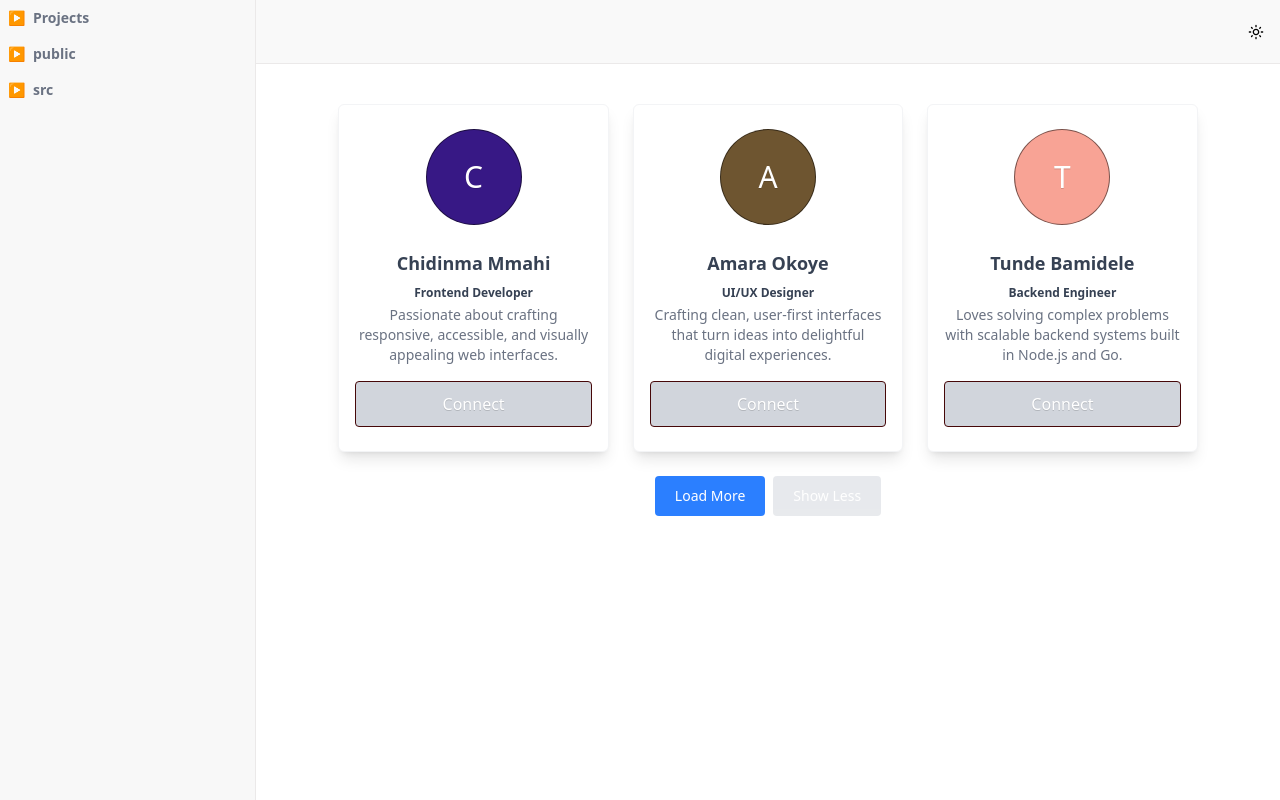
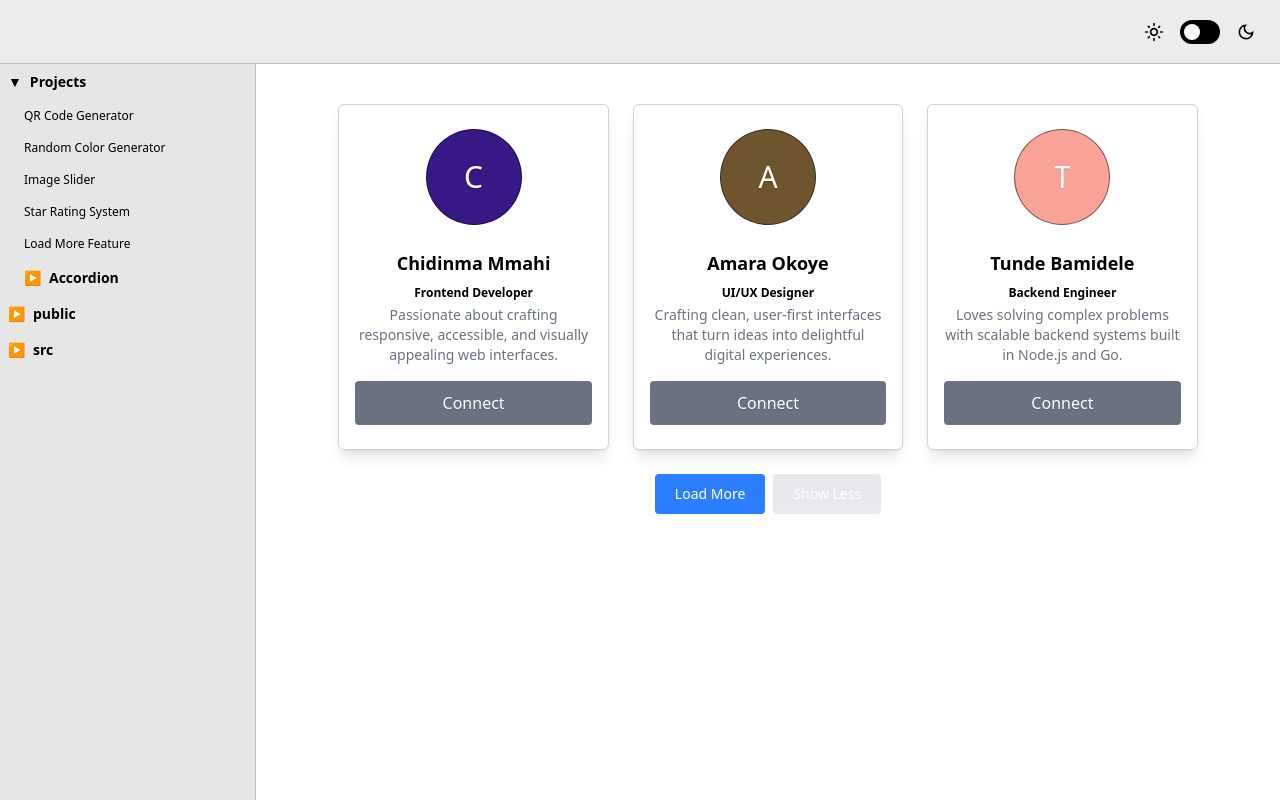
Before and after one commit to ChidinmaMmahi/Recursive-menu-feature, a React (Vite) app: page /LoadMoreFeature in a window 1280 px wide. Built offline with nearby package versions, Linux system fonts and the light colour scheme.

Commit message:
touch up on ui

```diff
--- a/src/App.tsx
+++ b/src/App.tsx
@@ -6,23 +6,24 @@ import ProjectRouter from "./routes/ProjectRouter";
 import { useTheme } from "./shared/useTheme";
 
 function App() {
-  const { darkMode, toggleTheme } = useTheme();
+  const { darkMode, toggleTheme, toggleDark, toggleLight } = useTheme();
   const sideBarWidth = "20%";
   return (
     <Router>
       <div
-        className={`hidden md:block bg-secondary fixed top-0 bottom-0 left-0 border-r border-primary overflow-y-scroll`}
+        className={`hidden md:block bg-secondary fixed top-16 bottom-0 left-0 border-r border-primary overflow-y-scroll`}
         style={{ width: sideBarWidth }}
       >
         {menu.map((item, idx) => (
           <RecursiveMenu key={idx} item={item} />
         ))}
       </div>
-      <div className={`md:ml-[20%] md:w-[80%] text-primary`}>
-        <div className={`fixed top-0 right-0 left-0 md:left-[20%]`}>
-          <Header toggleTheme={toggleTheme} darkMode={darkMode} />
+
+      <div className={`text-primary`}>
+        <div className={`fixed top-0 right-0 left-0`}>
+          <Header toggleTheme={toggleTheme} toggleDark={toggleDark} toggleLight={toggleLight} darkMode={darkMode} />
         </div>
-        <div className="mt-16 py-10 px-2">
+        <div className="md:ml-[20%] md:w-[80%]  mt-16 py-10 px-2">
           <ProjectRouter />
         </div>
       </div>
--- a/src/component/Header.tsx
+++ b/src/component/Header.tsx
@@ -1,19 +1,51 @@
-import { MdOutlineLightMode } from "react-icons/md";
+import { MdOutlineLightMode, MdOutlineDarkMode } from "react-icons/md";
+
+// const themeIcon = (theme, toggleLight) => {
+//   return (
+//     <div className="hover:bg-gray-500/20 cursor-pointer p-2 rounded-full"
+//       onClick={toggleLight}>
+//         <MdOutlineLightMode
+//           className="text-primary text-xl "
+//           style={{ color: theme }}
+//         />
+//       </div>
+//   )
+// }
 
 const Header = ({
   toggleTheme,
+  toggleLight,
+  toggleDark,
   darkMode,
 }: {
   toggleTheme: () => void;
+  toggleLight: () => void;
+  toggleDark: () => void;
   darkMode: boolean;
 }) => {
+  const theme = darkMode ? "white" : "black";
+
   return (
-    <div className=" bg-primary-2 backdrop-blur-sm border-b border-primary h-16 flex items-center justify-end px-4">
-      <MdOutlineLightMode
-        className="text-primary"
-        onClick={toggleTheme}
-        style={{ color: darkMode ? "white" : "black" }}
-      />
+    <div className=" bg-header backdrop-blur-sm border-b border-primary h-16 flex items-center justify-end px-4 space-x-2">
+      <div className="hover:bg-gray-500/20 cursor-pointer p-2 rounded-full"
+      onClick={toggleLight}>
+        <MdOutlineLightMode
+          className="text-primary text-xl "
+          style={{ color: theme }}
+        />
+      </div>
+      <div className="w-10 h-6 p-1 rounded-full relative cursor-pointer hover:opacity-70" onClick={toggleTheme}
+      style={{ backgroundColor: theme }}>
+        {darkMode ? <div className="bg-black size-4 rounded-full absolute right-1" /> : <div className="bg-white size-4 rounded-full absolute left-1" />}
+      </div>
+      <div className="hover:bg-gray-500/20 cursor-pointer p-2 rounded-full"
+      onClick={toggleDark}>
+        <MdOutlineDarkMode
+          onClick={toggleDark}
+          className="text-primary text-xl"
+          style={{ color: theme }}
+        />
+      </div>
     </div>
   );
 };
--- a/src/component/NotFoundPage.tsx
+++ b/src/component/NotFoundPage.tsx
@@ -4,7 +4,7 @@ const NotFoundPage = () => {
   return (
     <div className="mx-auto max-w-md text-center">
       <img src={notFound} alt="404" className="mb-4" />
-      <p className="text-2xl text-green-700 font-bold">Ooops! Page Not Found</p>
+      <p className="text-2xl text-red-800 font-bold">Ooops! Page Not Found</p>
       <p className="text-sm text-gray-500 mb-4">
         The page you are looking for does not exist.
       </p>
--- a/src/component/RecursiveMenu/index.tsx
+++ b/src/component/RecursiveMenu/index.tsx
@@ -1,4 +1,4 @@
-import { useState } from "react";
+import { useEffect, useState } from "react";
 import { useNavigate } from "react-router-dom";
 
 type MenuItemProps = {
@@ -13,6 +13,12 @@ type MenuItemProps = {
 const MenuItem = ({ item }: MenuItemProps) => {
   const [isOpen, setIsOpen] = useState(false);
   const navigate = useNavigate();
+
+  useEffect(() => {
+    if (item.label === "Projects") {
+      setIsOpen(true);
+    }
+  }, [item.label]);
 
   const handleClick = () => {
     if (!item.children || item.children.length === 0) {
@@ -29,14 +35,14 @@ const MenuItem = ({ item }: MenuItemProps) => {
   const hasChildren = item.children && item.children.length > 0;
 
   return (
-    <aside className="">
+    <aside>
       <div
         onClick={handleClick}
         className={`${
           hasChildren
-            ? "font-semibold text-gray-500 text-sm"
-            : "text-gray-400 text-xs"
-        } cursor-pointer p-2 hover:text-[#666666]`}
+            ? "font-semibold text-sm"
+            : "text-xs"
+        } } cursor-pointer p-2 text-sidebar`}
       >
         <div className="flex items-center gap-2">
           {hasChildren && (isOpen ? "▼" : "▶")}
@@ -45,9 +51,9 @@ const MenuItem = ({ item }: MenuItemProps) => {
       </div>
 
       {isOpen && hasChildren && (
-        <div className="ml-4">
+        <div className="pl-4">
           {item.children?.map((child, idx) => (
-            <MenuItem key={idx} item={child} />
+            <MenuItem key={idx} item={child}/>
           ))}
         </div>
       )}
--- a/src/index.css
+++ b/src/index.css
@@ -1,29 +1,57 @@
 @import "tailwindcss";
 
 :root {
+  /* general */
   --bg-primary: #ffffff;
-  --bg-primary-2: #f8f8f8cd;
-  --bg-secondary: #f8f8f8;
-  --border-primary: #ebe9e9;
+  --bg-header: #e6e6e6bb;
+  --bg-secondary: #e6e6e6;
+  --border-primary: #c1c1c1;
   --text-primary: #000000;
-  --text-secondary: #666666;
+  --text-secondary: #141313;
+
+  /* Accordion */
+  --bg-accordion-card: #3434347f;
+  --border-accordion-card: #787878;
+
+  /* Load More */
+  --bg-loadmore-card: #ffffff;
+  --border-loadmore-card: #d2d2d2;
+
+  /* SideBar */
+  --text-sidebar: #000000;
+  --text-sidebar-hover: #f92d2d;
+  --bg-sidebar-hover: #76747432;
 }
 
 .dark {
+  /* general */
   --bg-primary: #111827f2;
-  --bg-primary-2: #111827e6;
+  --bg-header: #111827e6;
   --border-primary: black;
   --bg-secondary: #111827;
-  --text-primary: #ffffff;
+  --text-primary: #ffffffd7;
   --text-secondary: #cccccc;
+
+  /* Accordion */
+  --bg-accordion-card: #ffffff15;
+  --border-accordion-card: black;
+
+  /* Load More */
+  --bg-loadmore-card: #ffffff15;
+  --border-loadmore-card: black;
+
+   /* SideBar */
+   --text-sidebar: #dddddd;
+   --text-sidebar-hover: #f92d2d;
+   --bg-sidebar-hover: #b6b6b632;
 }
 
 .bg-primary {
   background-color: var(--bg-primary);
 }
 
-.bg-primary-2 {
-  background-color: var(--bg-primary-2);
+.bg-header {
+  background-color: var(--bg-header);
 }
 
 .border-primary {
@@ -41,3 +69,28 @@
 .text-secondary {
   color: var(--text-secondary);
 }
+
+.bg-accordion-card {
+  background-color: var(--bg-accordion-card);
+}
+
+.border-accordion-card {
+  border-color: var(--border-accordion-card);
+}
+
+.bg-loadmore-card {
+  background-color: var(--bg-loadmore-card);
+}
+
+.border-loadmore-card {
+  border-color: var(--border-loadmore-card);
+}
+
+.text-sidebar {
+  color: var(--text-sidebar);
+}
+
+.text-sidebar:hover{
+  color: var(--text-sidebar-hover);
+  background-color: var(--bg-sidebar-hover);
+}
--- a/src/projects/Accordion/AccordionProto/AcordionProto.css
+++ b/src/projects/Accordion/AccordionProto/AcordionProto.css
@@ -3,18 +3,12 @@
   max-width: 500px;
   padding: 5px 20px 10px;
   border-radius: 5px;
-  border: 1px solid #f5f5f5b8;
-  background-color: #ffffff15;
 }
 
 .accordion-head {
   display: flex;
   justify-content: space-between;
   align-items: center;
-}
-
-.accordion-head h3 {
-  color: rgb(242, 242, 242);
 }
 
 .accordion-details {
@@ -35,7 +29,7 @@
 }
 
 .error-container p {
-  color: #7b0202;
+  color: #f92d2db3;
   margin-bottom: 10px;
 }
 
--- a/src/projects/Accordion/AccordionProto/index.tsx
+++ b/src/projects/Accordion/AccordionProto/index.tsx
@@ -72,7 +72,7 @@ export const Accordion = () => {
     >
       {facts.slice(0, 6).map((fact, idx) => (
         <article
-          className="accordion-card"
+          className="accordion-card bg-accordion-card border border-accordion-card"
           ref={openIndex === idx ? accordionRef : null}
           key={fact.id}
         >
--- a/src/projects/LoadMoreFeature/index.tsx
+++ b/src/projects/LoadMoreFeature/index.tsx
@@ -34,7 +34,7 @@ const LoadMore = () => {
         <div className="grid md:grid-cols-2 lg:grid-cols-3 gap-6 px-6">
           {contentArray.map((item, i) => (
             <div
-              className="bg-white border border-gray-100 shadow-lg rounded-md flex flex-col justify-between
+              className="bg-loadmore-card border border-loadmore-card shadow-lg rounded-md flex flex-col justify-between
             items-center px-4 py-6 w-full max-w-[450px]"
               key={i}
             >
@@ -46,10 +46,10 @@ const LoadMore = () => {
                 >
                   {item.name[0].toUpperCase()}
                 </div>
-                <h1 className="text-lg font-bold text-gray-700 mb-2">
+                <h1 className="text-lg font-bold mb-2">
                   {item.name}
                 </h1>
-                <h2 className="text-xs font-semibold text-gray-700 mb-1">
+                <h2 className="text-xs font-semibold mb-1">
                   {item.role}
                 </h2>
                 <p className="text-center text-gray-500 text-sm">
@@ -57,8 +57,8 @@ const LoadMore = () => {
                 </p>
               </div>
               <button
-                className="w-full bg-gray-300 py-2.5 rounded mt-4 text-white border border-red-950
-                text-shadow-2xs hover:scale-[1.04] transition-all duration-500 ease-in-out cursor-pointer"
+                className="w-full bg-gray-500 py-2.5 rounded mt-4 text-white
+                text-shadow-2xs hover:scale-[1.04] hover:bg-gray-900 transition-all duration-500 ease-in-out cursor-pointer"
               >
                 Connect
               </button>
--- a/src/projects/QRCodeGenerator/index.tsx
+++ b/src/projects/QRCodeGenerator/index.tsx
@@ -22,7 +22,7 @@ const QRCodeGenerator = () => {
       />
       <button
         onClick={handleGenerate}
-        className="bg-green-700 text-white px-4 py-2 rounded mb-4"
+        className="bg-green-700 hover:bg-green-900 cursor-pointer text-white px-4 py-2 rounded mb-4"
       >
         Generate
       </button>
--- a/src/shared/useTheme.ts
+++ b/src/shared/useTheme.ts
@@ -22,5 +22,13 @@ export const useTheme = () => {
     setDarkMode((prev) => !prev);
   };
 
-  return { darkMode, toggleTheme };
+  const toggleLight = () => {
+    setDarkMode(false);
+  };
+
+  const toggleDark = () => {
+    setDarkMode(true);
+  };
+
+  return { darkMode, toggleTheme, toggleLight, toggleDark };
 };
```
Also changed, not shown: src/projects/Accordion/MathTrivia/index.tsx (+16 -7 lines), src/projects/RandomColorGenerator/index.tsx (+4 -4 lines), 1 other file (tests, documents, lock files or other folders).
